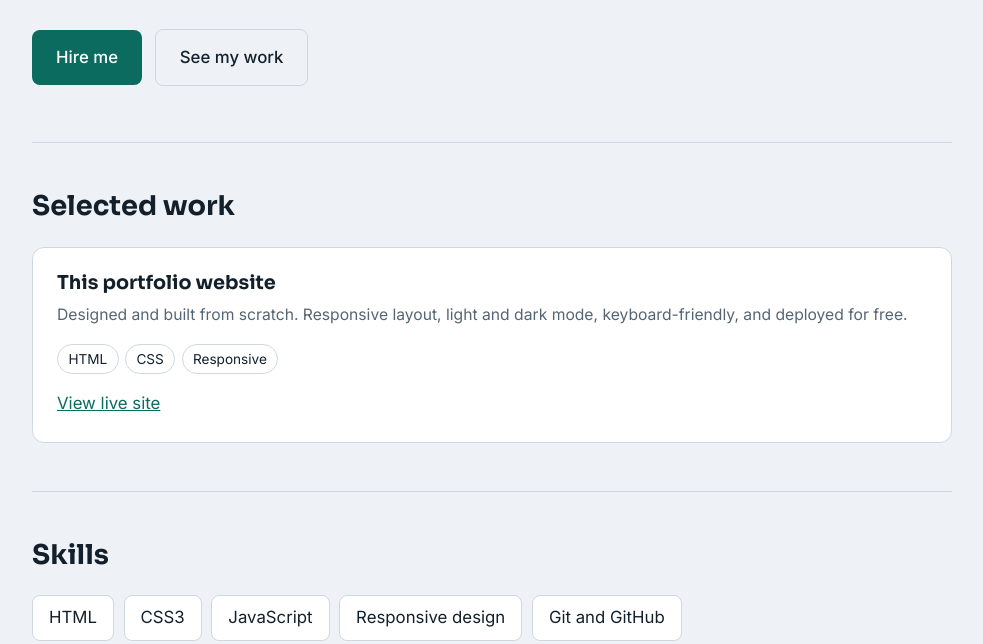
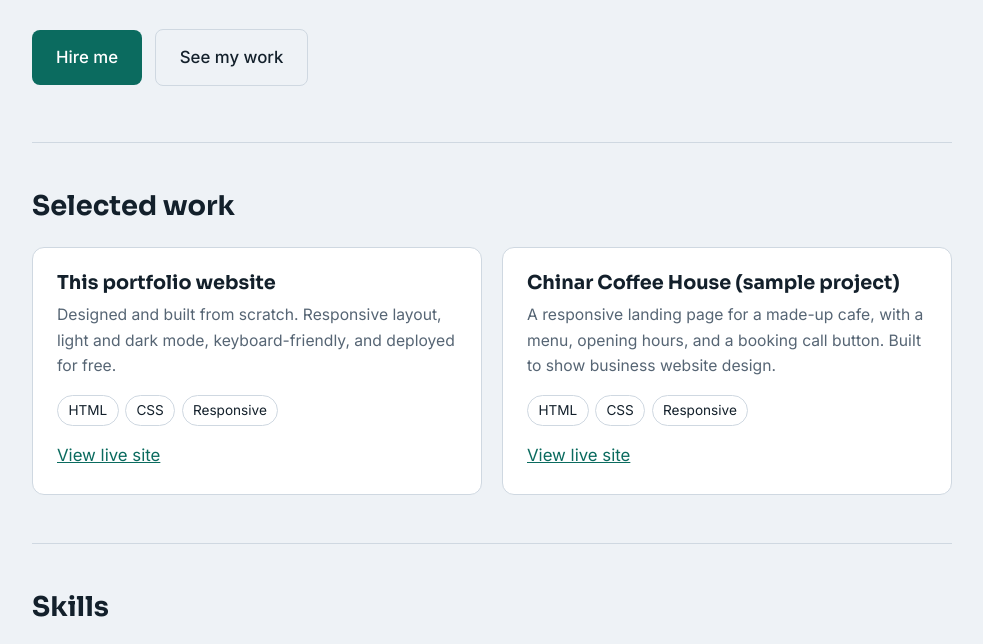
Before and after one commit to ayma-sannan/ayma-sannan.GitHub.io, a plain HTML site: page index.html in a window 1280 px wide. Shown: the part 495-1139 px from the top of the page, without its empty margins (148-1131 px from the left). Drawn offline with Linux system fonts and the light colour scheme.

Commit message:
Update index.html

```diff
--- a/index.html
+++ b/index.html
@@ -75,6 +75,12 @@ footer{padding:2.5rem 0 3rem;border-top:1px solid var(--line);color:var(--muted)
           <ul class="tags"><li>HTML</li><li>CSS</li><li>Responsive</li></ul>
           <a href="https://ayma-sannan.github.io">View live site</a>
         </article>
+                <article class="project">
+          <h3>Chinar Coffee House (sample project)</h3>
+          <p>A responsive landing page for a made-up cafe, with a menu, opening hours, and a booking call button. Built to show business website design.</p>
+          <ul class="tags"><li>HTML</li><li>CSS</li><li>Responsive</li></ul>
+          <a href="cafe.html">View live site</a>
+        </article>
       </div>
     </section>
 
```
